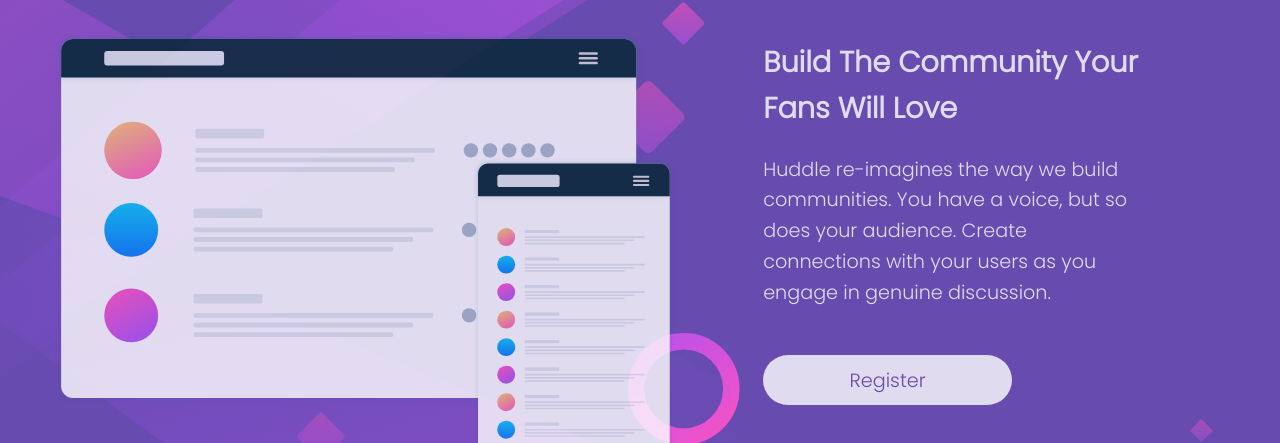
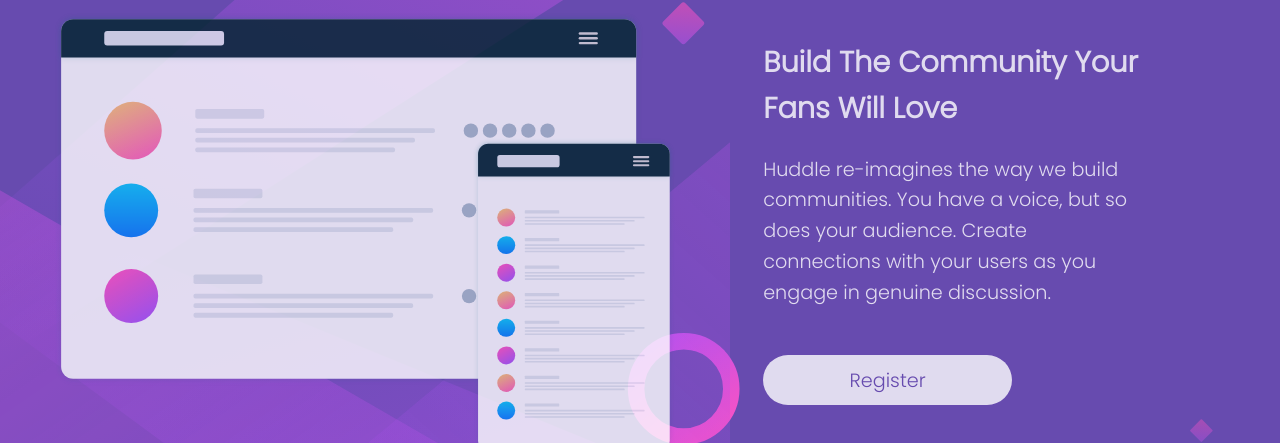
Before and after one commit to alialaba/huddle-landing-page, a plain HTML site: page index.html in a window 1280 px wide. Shown: the part 158-601 px from the top of the page. Drawn offline with Linux system fonts and the light colour scheme.

Commit message:
made some changes

```diff
--- a/style.css
+++ b/style.css
@@ -17,6 +17,7 @@ img {
 
 body {
     margin: 0;
+    padding: 0;
     font-size: 1.2rem;
     background-color: var(--color-Violet);
     font-family: 'Poppins', sans-serif;
@@ -25,11 +26,12 @@ body {
 .section-one {
     background-image: url('images/bg-mobile.svg');
     background-size: cover;
+    background-attachment: fixed;
 }
 
 section {
     text-align: center;
-    margin-top: 4em;
+    margin-top: 3em;
     color: var(--color-light);
     line-height: 1.6;
 }
@@ -41,9 +43,7 @@ section {
 }
 
 .logo {
-    /* margin-bottom: 3em; */
     display: flex;
-    /* justify-items: flex-end; */
 }
 
 .logo-img {
```
